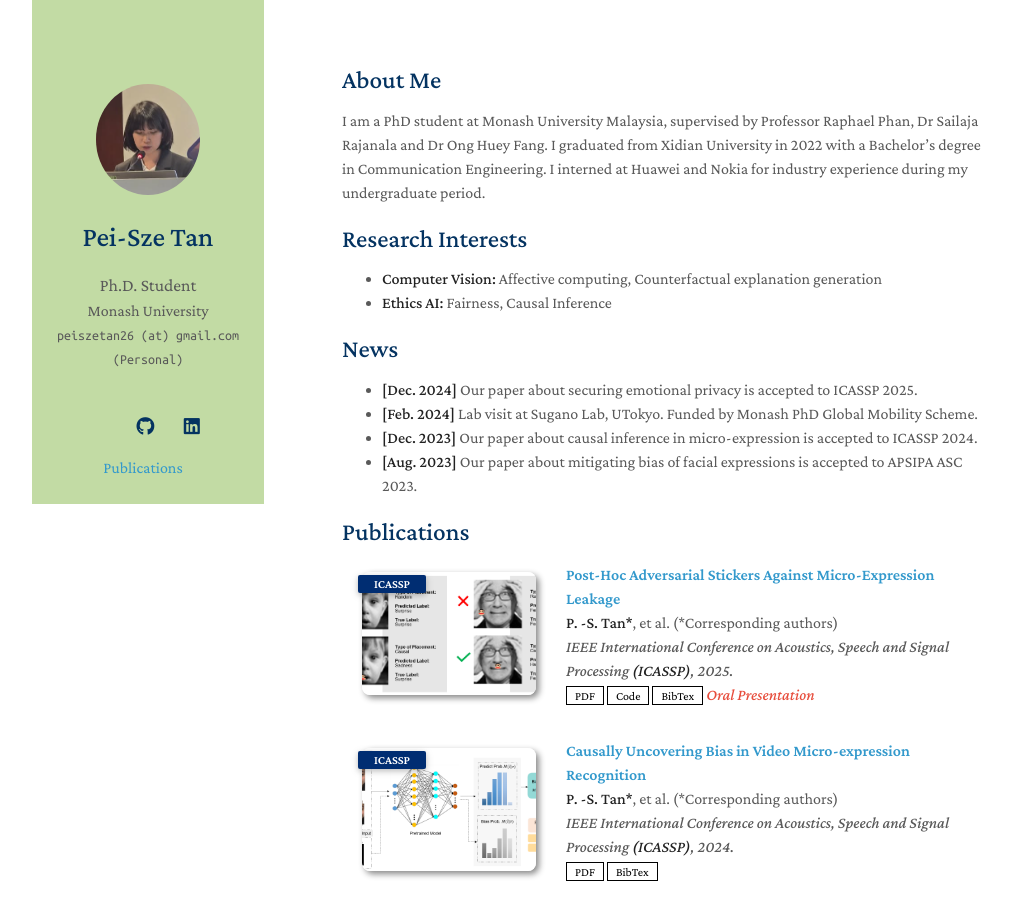
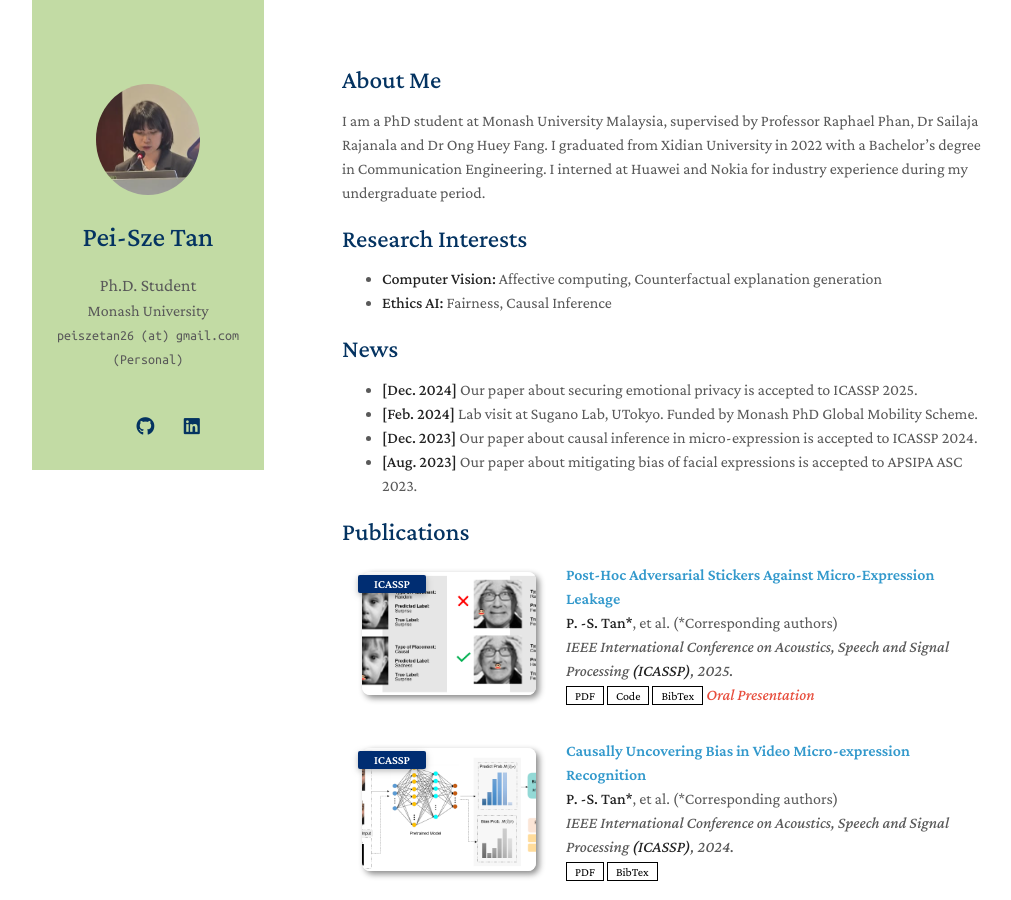
Before and after one commit to noobasuna/tpeisze, a Jekyll site: the page built from index.md, in a window 1280 px wide and 900 px high. Shown: the whole window, without its empty margins (128-1139 px from the left). Built offline with Jekyll 4.4.1, drawn with Linux system fonts in a browser that asks for light colours; a style sheet for code colours, icons or effects is not loaded; our own code applies the rules of GitHub Pages for plain Markdown files.

Commit message:
Update homepage.html

```diff
--- a/_layouts/homepage.html
+++ b/_layouts/homepage.html
@@ -90,10 +90,6 @@
         </a>
         {% endif %}
         </div>
-        <div class="nav-links" style="margin-top: 10px;">
-  <a href="/publications/" style="margin-right: 10px;">Publications</a>
-</div>
-
         <br>
 
       </header>
```
